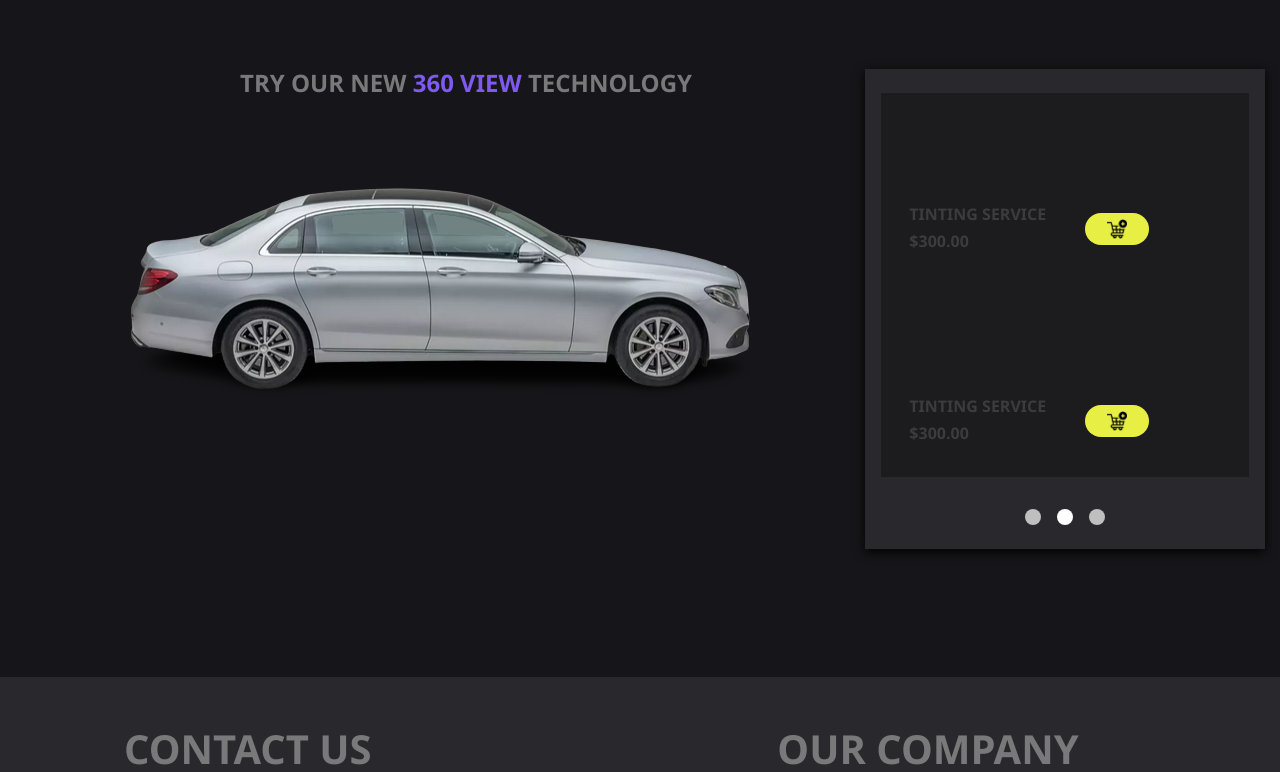
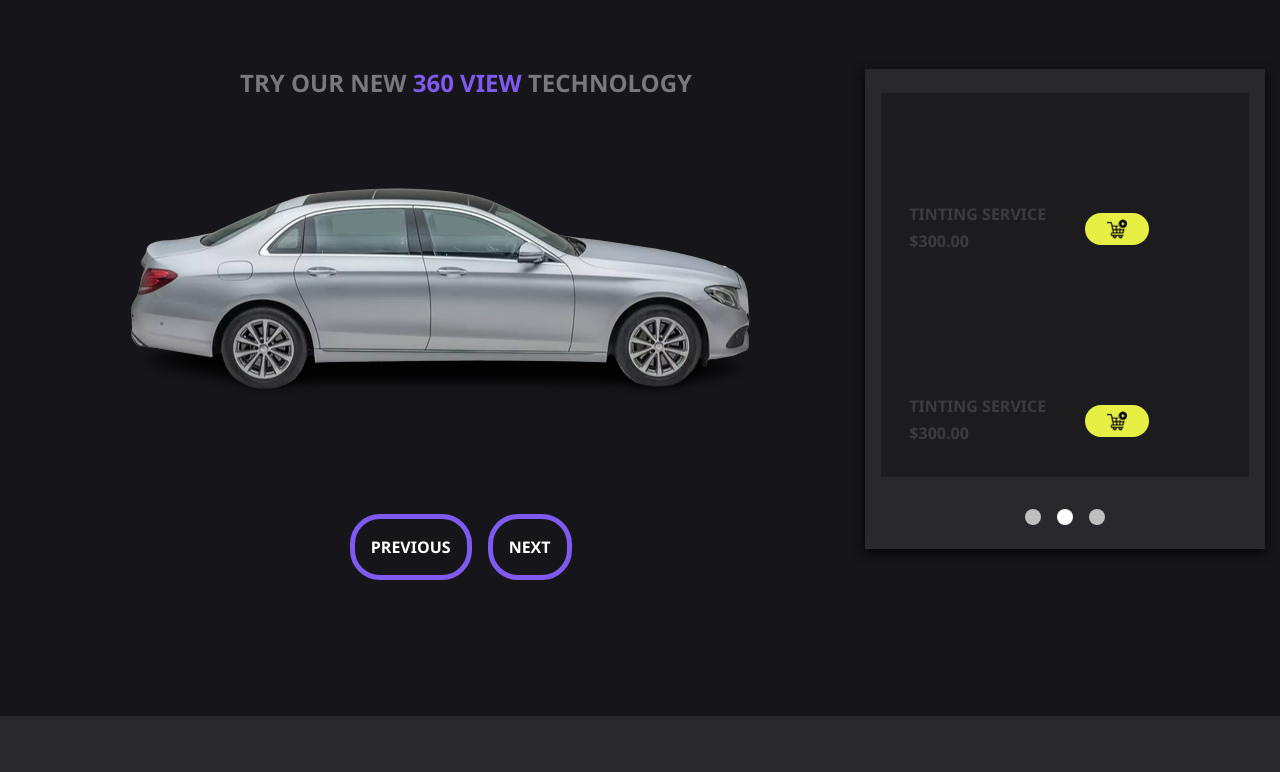
Before and after one commit to die-xk/project-1.1, a React (Vite) app: page / in a window 1280 px wide. Shown: the part 1686-2458 px from the top of the page. Built offline with nearby package versions, Linux system fonts and the light colour scheme.

Commit message:
Fixed 360

```diff
--- a/src/components/section-3_comp/Product360View.tsx
+++ b/src/components/section-3_comp/Product360View.tsx
@@ -43,14 +43,12 @@ const Product360View: React.FC<Product360ViewProps> = ({ images }) => {
   };
 
   return (
-    <div className='wrapper-for-car'
-        onDrag={handleDragMove}
-        onMouseUp={handleDragEnd}
-    >
+    <div className='wrapper-for-car'>
 
       <div
-        style={{ position: 'relative', width: '380px', height: '380px' }}
-
+        style={{ position: 'relative', width: '400px', height: '400px' }}
+        onMouseMove={handleDragMove}
+        onMouseUp={handleDragEnd}
       >
         {images[currentIndex]}
         <button
@@ -68,7 +66,10 @@ const Product360View: React.FC<Product360ViewProps> = ({ images }) => {
           Rotate
         </button>
       </div>
-
+      <div className="item-it">
+        <button className='bt-btn' onClick={handlePrevious}>Previous</button>
+        <button className='bt-btn' onClick={handleNext}>Next</button>
+      </div>
     </div>
   );
 };
```
